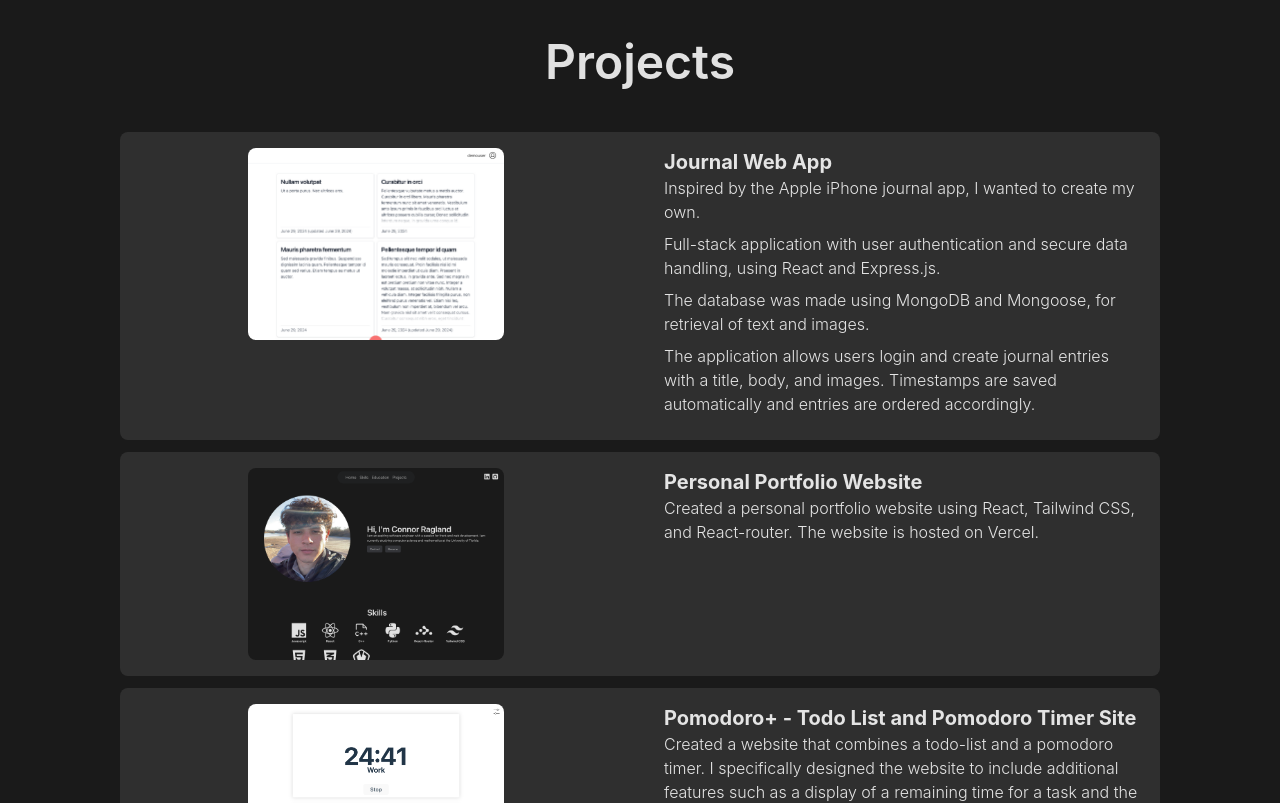
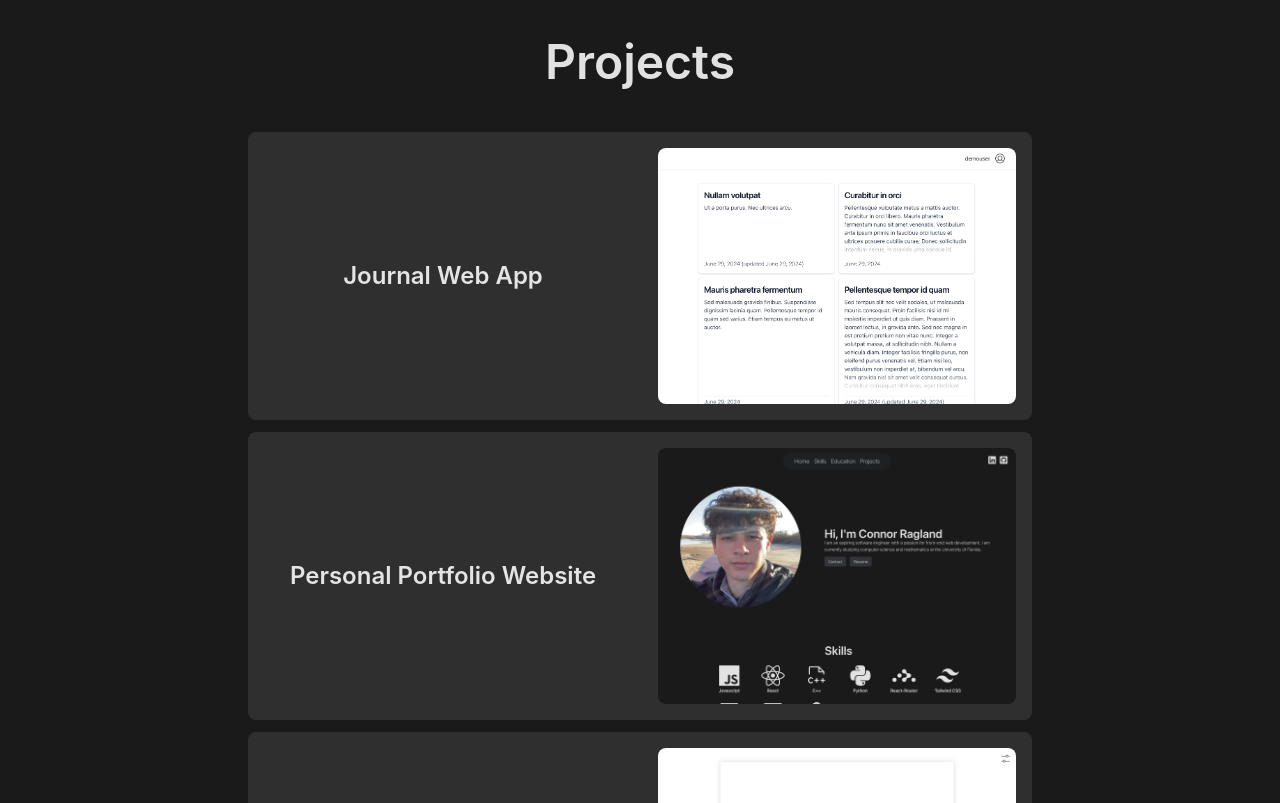
Before and after one commit to raglandconnor/personal_website, a React (Vite) app: page / in a window 1280 px wide. Shown: the part 1900-2703 px from the top of the page. Built offline with nearby package versions, Linux system fonts and the light colour scheme.

Commit message:
Reformatted projects section on home page

```diff
--- a/src/components/Projects.jsx
+++ b/src/components/Projects.jsx
@@ -14,26 +14,30 @@ function Projects() {
                 onClick={() => window.scrollTo(0, 0)}
                 className="rounded-lg bg-gray-200 bg-opacity-10 hover:shadow-lg transition-all duration-300 ease-in-out cursor-pointer hover:scale-[1.02]"
             >
-                <div className="grid md:grid-cols-2 gap-4">
-                    <div className="p-4">
-                        <div className="flex flex-row align-center justify-center">
+                <div className="grid md:grid-cols-2 gap-1">
+                    <div className="col-span-1 p-4">
+                        <div className="flex flex-col items-center justify-center h-full w-full">
+                            <h4 className="text-center font-semibold">
+                                {project.title}
+                            </h4>
+                        </div>
+                        {/* {project.description.map((text, index) => {
+                            return (
+                                <p key={index} className="mb-2">
+                                    {text}
+                                </p>
+                            );
+                        })} */}
+                    </div>
+                    <div className="col-span-1">
+                        <div className="p-4 flex flex-row align-center justify-center">
                             <img
-                                className="rounded-lg w-64 h-48 object-cover object-top"
+                                className="rounded-lg w-96 h-64 object-cover object-top"
                                 draggable="false"
                                 src={project.imgSrc}
                                 alt={project.alt}
                             />
                         </div>
-                    </div>
-                    <div className="p-4">
-                        <h5 className="font-bold">{project.title}</h5>
-                        {project.description.map((text, index) => {
-                            return (
-                                <p key={index} className="mb-2">
-                                    {text}
-                                </p>
-                            );
-                        })}
                     </div>
                 </div>
             </Link>
@@ -50,7 +54,7 @@ function Projects() {
     return (
         <section id="projects" className="pt-32 px-6">
             <h1 className="font-semibold text-center mb-12">Projects</h1>
-            <div className="grid gap-3 lg:px-24">{projectsElements}</div>
+            <div className="grid gap-3 lg:px-56">{projectsElements}</div>
             <div className="flex justify-center">
                 <Link to="/projects" onClick={scrollToTop}>
                     <button className="bg-gray-500 bg-opacity-30 py-2 px-4 mt-4 rounded-md hover:scale-105 active:scale-95 w-36">
```
